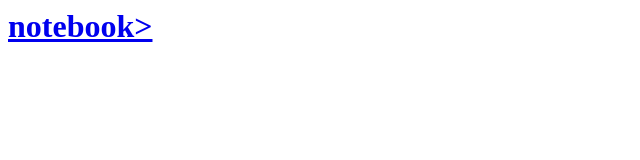
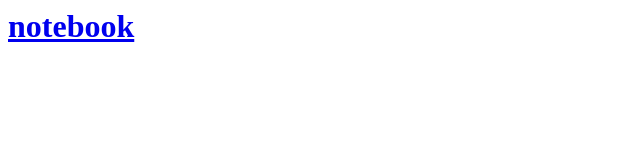
Before and after one commit to SlayTheVirus/My-Site, a plain HTML site: page index.html in a window 1280 px wide. Shown: the full height of the page, 0-640 px from the left. Drawn offline with Linux system fonts and the light colour scheme.

Commit message:
Update index.html

```diff
--- a/index.html
+++ b/index.html
@@ -1 +1 @@
-<h1><a href="/notebook">notebook></h1>
+<h1><a href="/notebook">notebook</h1>
```
